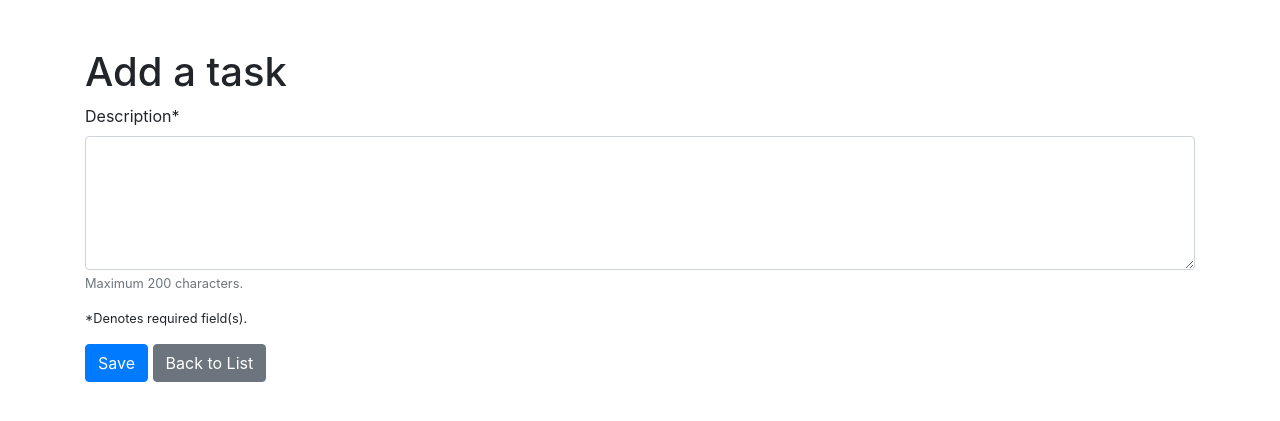
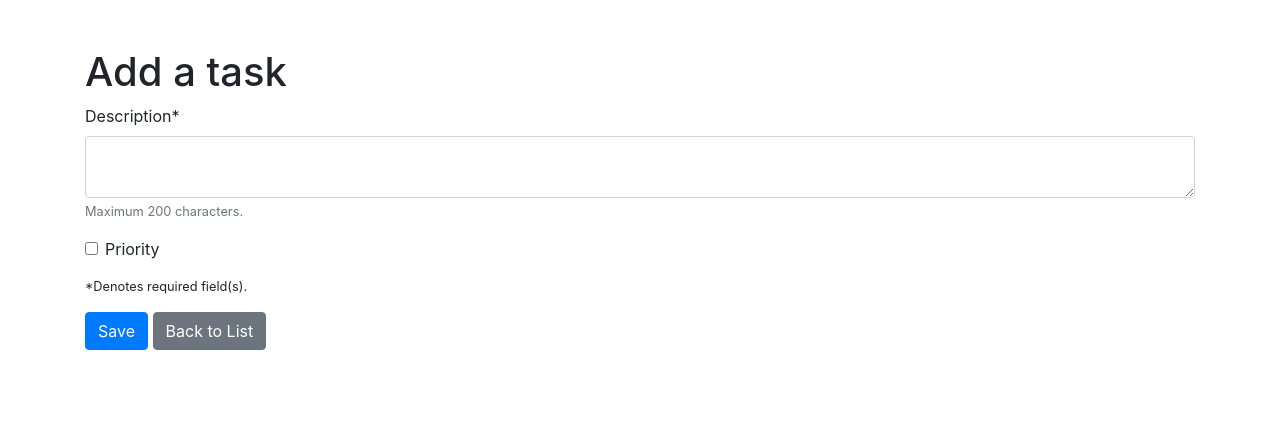
Before and after one commit to piotrwolanin/reminders_django, a Django app: page /create/ in a window 1280 px wide. Shown: the top 421 px of the page. Run offline with Django 4.2, Linux system fonts and the light colour scheme; some libraries are stand-ins or nearby versions.

Commit message:
Add priority boolean

```diff
--- a/reminders/templates/todolist/todo_confirm_delete.html
+++ b/reminders/templates/todolist/todo_confirm_delete.html
@@ -5,7 +5,7 @@
     <div class="col-md-12">
       <h1>Delete Task</h1>
       <p>Are you sure you want to delete the task "{{ todo.description }}"?</p>
-      <form method="post">
+      <form method="POST">
         {% csrf_token %}
         <button type="submit" class="btn btn-danger">Yes, Delete</button>
         <a href="{% url 'todo-list' %}" class="btn btn-secondary">Cancel</a>
--- a/reminders/templates/todolist/todo_form.html
+++ b/reminders/templates/todolist/todo_form.html
@@ -6,9 +6,9 @@
   <div class="row mt-5">
     <div class="col-md-12">
       <h1>{% if view.title %}{{ view.title }}{% else %}Add a task{% endif %}</h1>
-      <form method="post">
+      <form method="POST">
         {% csrf_token %}
-        {% crispy form %}
+        {{ form|crispy }}
         <div class="small"><p>*Denotes required field(s).</p></div>
         <button type="submit" class="btn btn-primary">Save</button>
         <a href="{% url 'todo-list' %}" class="btn btn-secondary">Back to List</a>
--- a/reminders/templates/todolist/todo_list.html
+++ b/reminders/templates/todolist/todo_list.html
@@ -9,6 +9,9 @@
         {% for todo in object_list %}
           <li class="list-group-item">
             {{ todo.description }}
+            {% if todo.priority %}
+            <span class="badge badge-danger">!!!</span>
+            {% endif %}
             <a href="{% url 'todo-update' todo.id %}" class="btn btn-secondary btn-sm float-right ml-2">Edit</a>
             <a href="{% url 'todo-delete' todo.id %}" class="btn btn-danger btn-sm float-right">Delete</a>
           </li>
--- a/reminders/todolist/forms.py
+++ b/reminders/todolist/forms.py
@@ -2,16 +2,11 @@ from . import models
 from django.forms import ModelForm, Textarea
 
 
-class CommonInfo(ModelForm):
+class ToDoItemModelForm(ModelForm):
     class Meta:
-        abstract = True
-        exclude = ["created", "modified", "completed"]
-        widgets = {"description": Textarea(attrs={"rows": 5})}
+        model = models.ToDoItem
+        fields = ["description", "priority"]
+        widgets = {"description": Textarea(attrs={"rows": 2})}
         help_texts = {
             "description": "Maximum 200 characters.",
         }
-
-
-class ToDoItemModelForm(CommonInfo):
-    class Meta(CommonInfo.Meta):
-        model = models.ToDoItem
--- a/reminders/todolist/models.py
+++ b/reminders/todolist/models.py
@@ -5,11 +5,10 @@ class ToDoItem(models.Model):
     description = models.TextField("description", max_length=200)
     created = models.DateTimeField("created", auto_now_add=True)
     modified = models.DateTimeField("modified", auto_now=True)
+    priority = models.BooleanField("priority", default=False)
     completed = models.BooleanField("completed", default=False)
 
     class Meta:
-        # verbose_name = "item"
-        # verbose_name_plural = "items"
         ordering = ["created"]
 
     def __str__(self):
```
Also changed, not shown: reminders/todolist/migrations/0002_alter_todoitem_options_todoitem_priority_and_more.py (added), 1 other file.
